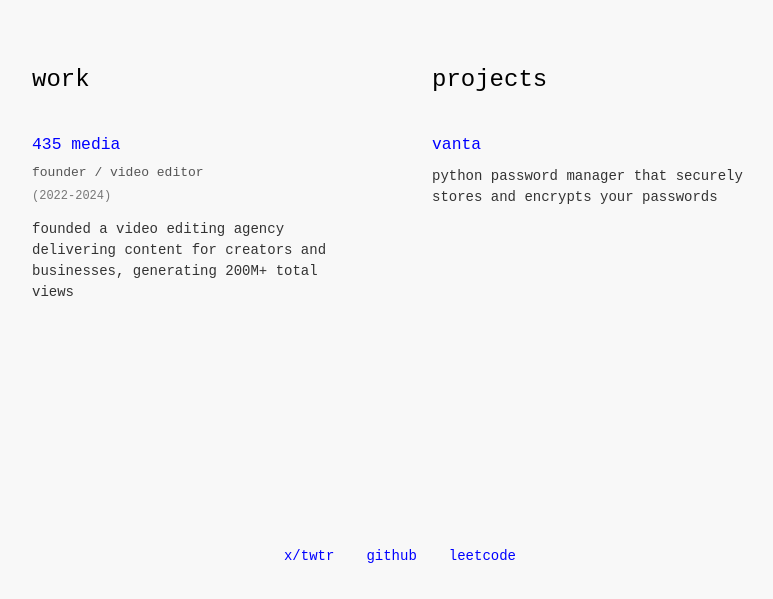
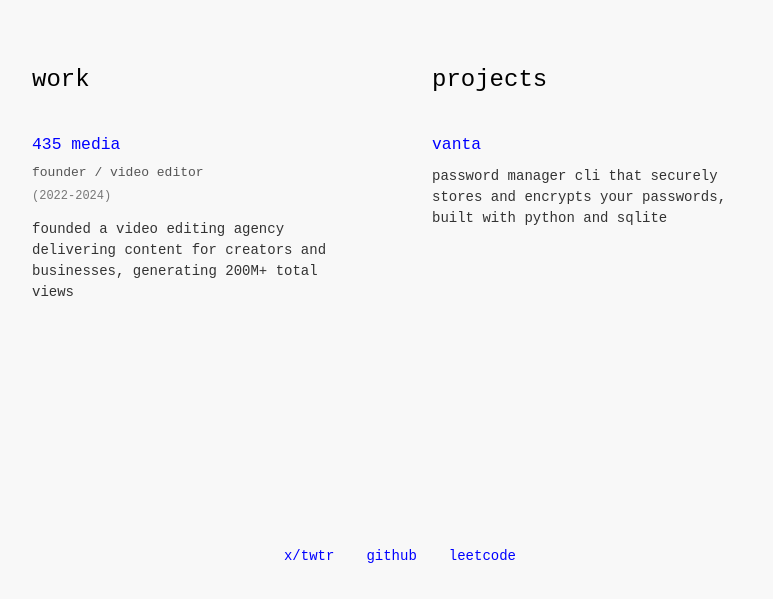
Before and after one commit to eelixir/elxrr_dot_me, a plain HTML site: page index.html in a window 1280 px wide. Shown: the part 201-800 px from the top of the page, without its empty margins (240-1013 px from the left). Drawn offline with Linux system fonts and the light colour scheme; a small style sheet from the web is missing.

Commit message:
feat: update vanta description

```diff
--- a/index.html
+++ b/index.html
@@ -37,7 +37,7 @@
                 <div class="project-item">
                     <h3><a href="https://github.com/eelixir/vanta" target="_blank">vanta</a></h3>
                     <p class="description">
-                        python password manager that securely stores and encrypts your passwords
+                        password manager cli that securely stores and encrypts your passwords, built with python and sqlite
                     </p>
                 </div>
             </section>
```
